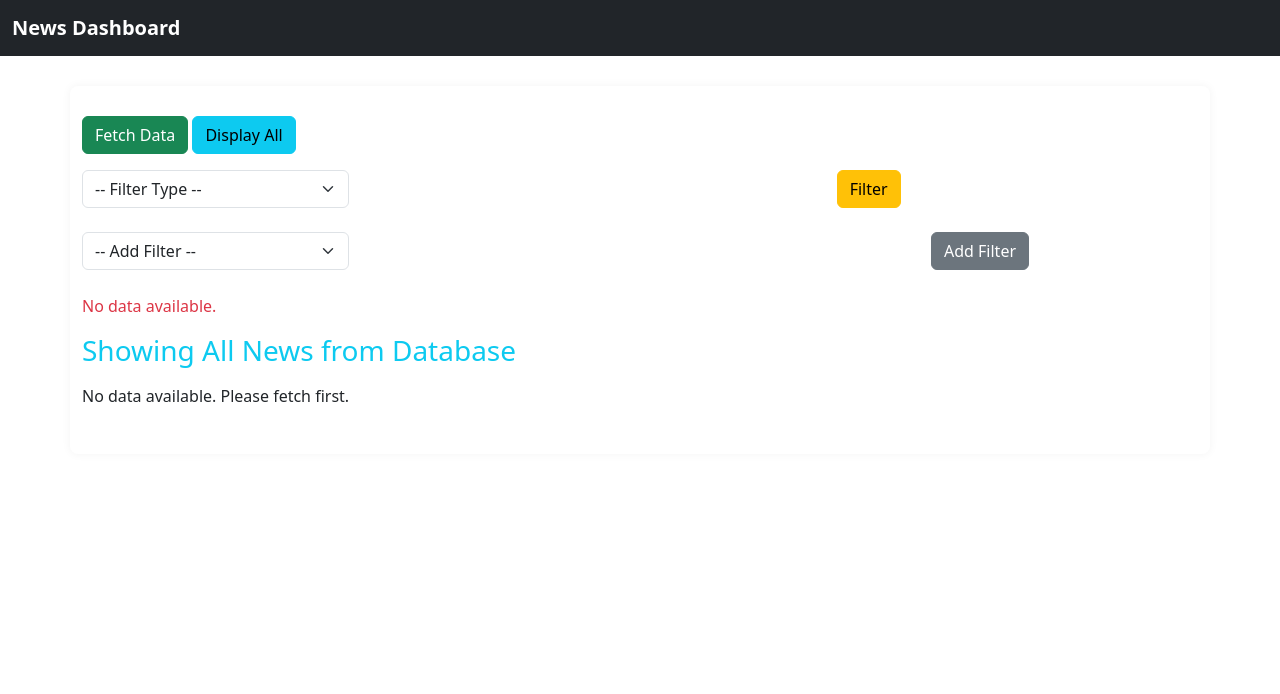
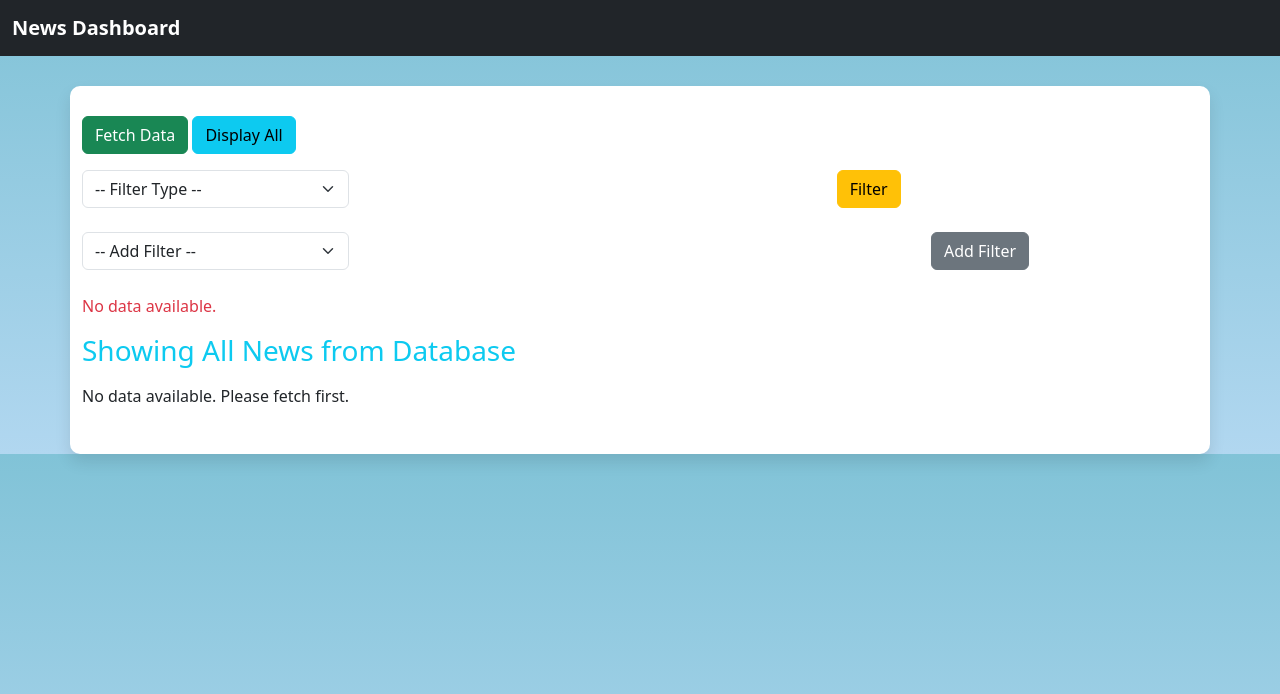
Before and after one commit to DhrRas/newapp1, a Flask app: page /details in a window 1280 px wide. Shown: the top 694 px of the page. Run offline with Flask 3, Linux system fonts and the light colour scheme.

Commit message:
Update base.html

```diff
--- a/templates/base.html
+++ b/templates/base.html
@@ -9,7 +9,9 @@
 
     <style>
         body {
-            background-color: #f2f5f9;
+            margin: 0;
+            padding: 0;
+            background: linear-gradient(to bottom, #81C3D7, #B1D7F0);
             font-family: 'Segoe UI', 'Segoe UI', Tahoma, Geneva, Verdana, sans-serif;
         }
 
@@ -17,9 +19,12 @@
             background-color: #ffffff;
             padding: 30px;
             margin-top: 30px;
-            border-radius: 8px;
-            box-shadow: 0 0 10px rgba(0, 0, 0, 0.05);
+            border-radius: 10px;
+            box-shadow: 0 8px 16px rgba(0,0,0,0.1);
+            position: relative;
+            z-index: 2;
         }
+
 
         h3, .navbar-brand {
             font-weight: 600;
```
